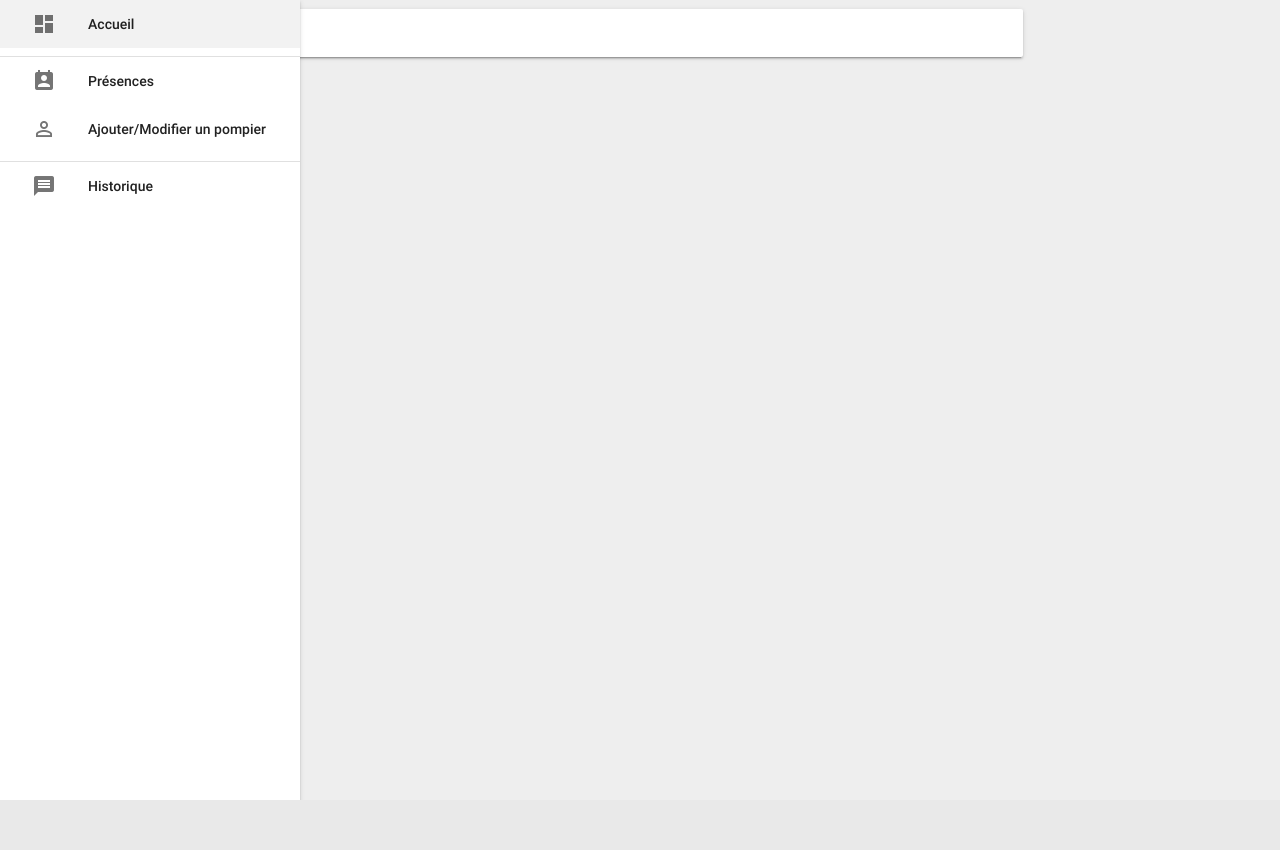
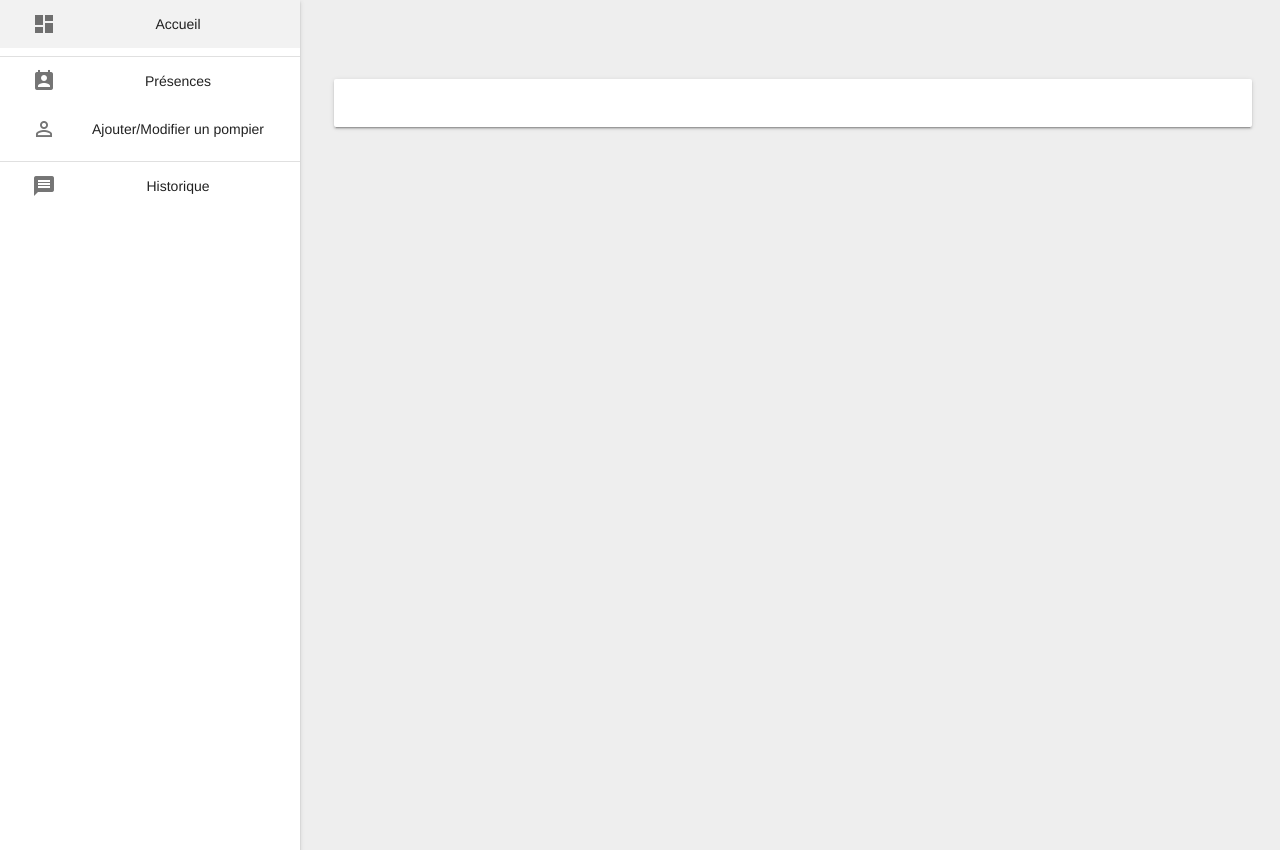
Before and after one commit to jusolibre/ProjetPompier, a PHP site: template app/templates/layout.twig in a window 1280 px wide. Before the commit the page ends 800 px from the top, so only its background shows below. Run offline with PHP 8.4, Linux system fonts and the light colour scheme; the template is opened without the code that fills it: most values are stand-ins (such as "Sample title", 1, 10 or a date in 2020); some libraries are stand-ins or nearby versions; some web fonts are replaced.

Commit message:
add de fichier

```diff
--- a/app/src/Action/AddPompierAction.php
+++ b/app/src/Action/AddPompierAction.php
@@ -19,7 +19,9 @@ final class AddPompierAction
 
     public function __invoke(Request $request, Response $response, $args)
     {
-        $this->view->render($response, 'addPompier.twig');
+        $this->view->render($response, 'addPompier.twig', array(
+            "root" => ROOT
+        ));
 
         return $response;
     }
--- a/app/src/Action/DeletePompierAction.php
+++ b/app/src/Action/DeletePompierAction.php
@@ -19,7 +19,9 @@ final class DeletePompierAction
 
     public function __invoke(Request $request, Response $response, $args)
     {
-        $this->view->render($response, 'deletePompier.twig');
+        $this->view->render($response, 'deletePompier.twig', array(
+            "root" => ROOT
+        ));
 
         return $response;
     }
--- a/app/src/Action/HistoriqueAction.php
+++ b/app/src/Action/HistoriqueAction.php
@@ -19,7 +19,9 @@ final class HistoriqueAction
 
     public function __invoke(Request $request, Response $response, $args)
     {
-        $this->view->render($response, 'historique.twig');
+        $this->view->render($response, 'historique.twig', array(
+            "root" => ROOT
+        ));
         return $response;
     }
 }
--- a/app/src/Action/HomeAction.php
+++ b/app/src/Action/HomeAction.php
@@ -33,7 +33,9 @@ final class HomeAction
         echo "</pre>";
 
 
-        $this->view->render($response, 'home.twig');
+        $this->view->render($response, 'home.twig', array(
+            "root" => ROOT
+        ));
         return $response;
     }
 }
--- a/app/src/Action/PresencesAction.php
+++ b/app/src/Action/PresencesAction.php
@@ -19,7 +19,9 @@ final class PresencesAction
 
     public function __invoke(Request $request, Response $response, $args)
     {
-        $this->view->render($response, 'presences.twig');
+        $this->view->render($response, 'presences.twig', array(
+            "root" => ROOT
+        ));
         return $response;
     }
 }
--- a/app/templates/addPompier.twig
+++ b/app/templates/addPompier.twig
@@ -33,7 +33,7 @@
   	height: 0;
 }
 .titre{
-	width: 70%;
+	width: 80%;
 }
 
 
--- a/app/templates/layout.twig
+++ b/app/templates/layout.twig
@@ -3,7 +3,8 @@
 	<head>
 		<meta charset="utf-8" />
 	    <link rel="stylesheet" href="https://cdnjs.cloudflare.com/ajax/libs/materialize/0.98.1/css/materialize.min.css" />
-	    <link href="https://fonts.googleapis.com/icon?family=Material+Icons" rel="stylesheet"
+	    <link href="https://fonts.googleapis.com/icon?family=Material+Icons" rel="stylesheet">
+        <link rel="stylesheet" href="{{ root }}/css/style.css" />
 		<title>{% block title %}{% endblock %}</title>
 
 	 <style>
@@ -33,8 +34,10 @@
 					</ul>
 		  			<!-- <a href="#" data-activates="slide-out" class="button-collapse"><i class="material-icons">menu</i></a> -->
 	      		</div>
+			</div>
 
-      			<div class="card col s10 offset-s1">
+			<div class="row">
+				<div class="card col s12 offset-s2">
 					<div class="card-content">
 	  					{% block content %}{% endblock %}
 					</div>
@@ -43,6 +46,6 @@
 	  	</div>
 		<script src="https://code.jquery.com/jquery-3.2.1.min.js" integrity="sha256-hwg4gsxgFZhOsEEamdOYGBf13FyQuiTwlAQgxVSNgt4=" crossorigin="anonymous"></script>
 	   	<script src="https://cdnjs.cloudflare.com/ajax/libs/materialize/0.98.1/js/materialize.min.js"></script>
-	    <script $(".button-collapse").sideNav();</script>
+	    <script> $(".button-collapse").sideNav();</script>
 	</body>
 </html>
--- a/public/index.php
+++ b/public/index.php
@@ -5,6 +5,9 @@
 if (PHP_SAPI === 'cli-server' && $_SERVER['SCRIPT_FILENAME'] !== __FILE__) {
     return false;
 }
+
+define('ROOT', str_replace('index.php', '', $_SERVER['SCRIPT_FILENAME']));
+define('WEBROOT', str_replace('index.php', '', $_SERVER['SCRIPT_NAME']));
 
 require __DIR__ . '/../vendor/autoload.php';
 
```
